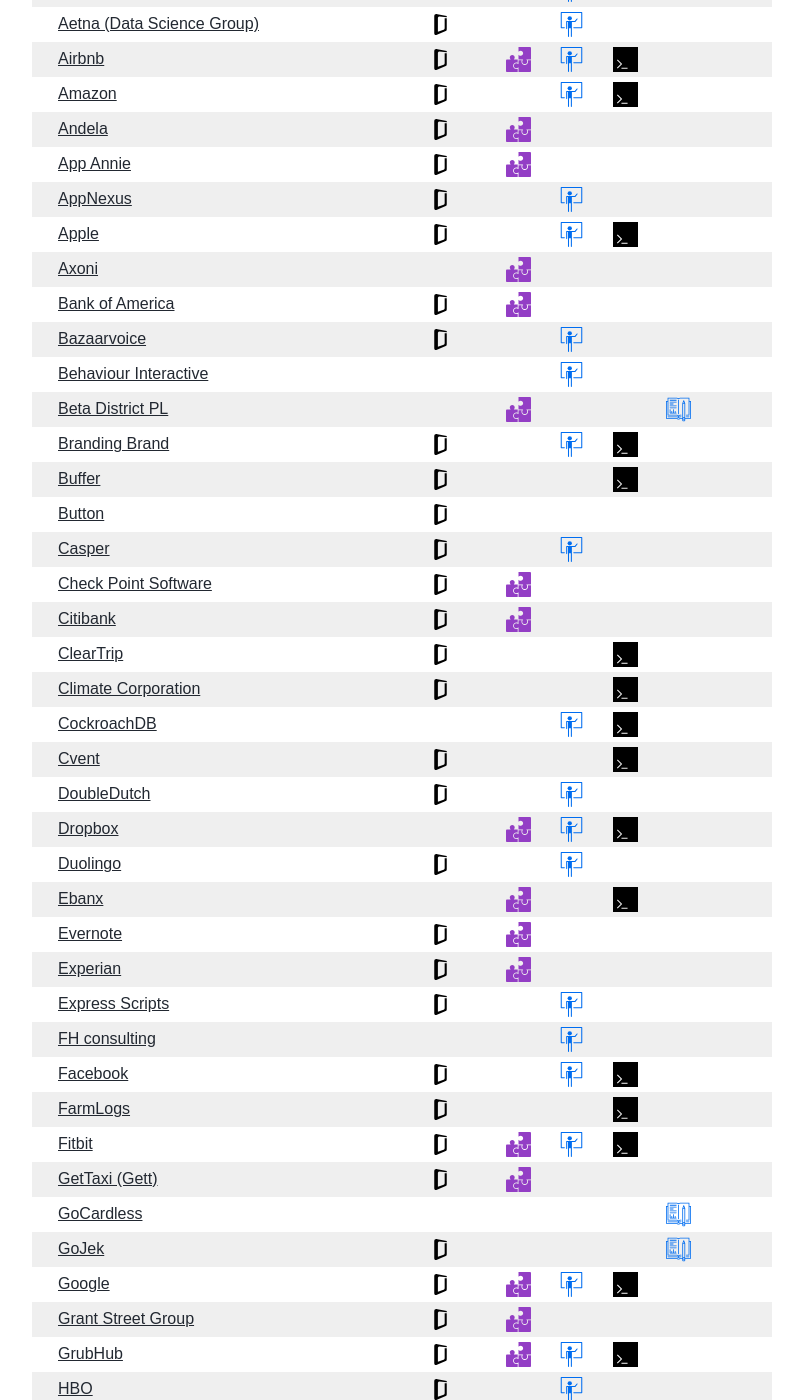
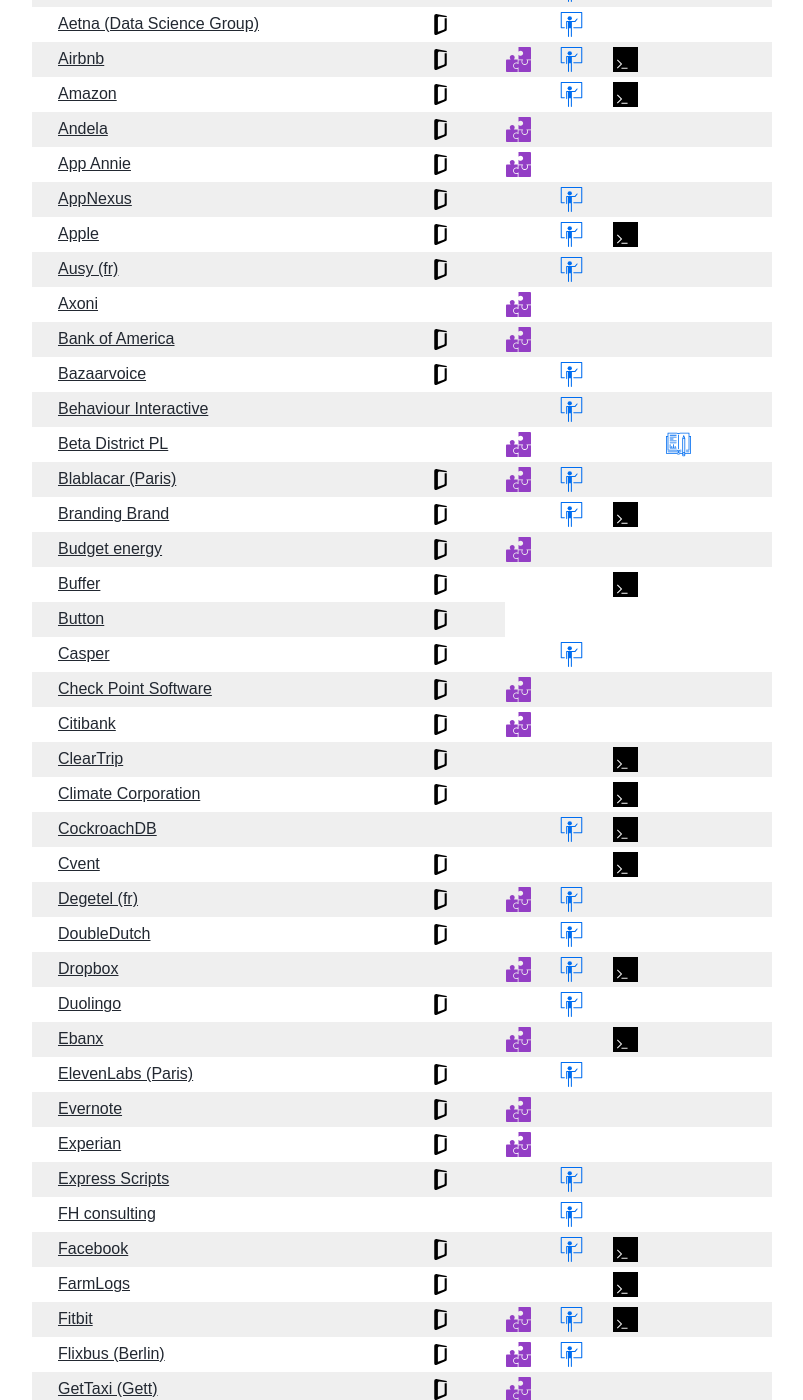
Before and after one commit to cheesesashimi/theywhiteboardedme, a Jekyll site: the page built from pages/companies-that-whiteboard.md, in a window 1280 px wide and 1400 px high, scrolled down 303 px. Shown: the whole window, without its empty margins (238-1041 px from the left). Built offline with Jekyll 4.4.1, drawn with Linux system fonts in a browser that asks for light colours; some of the changed text lies outside the part shown.

Commit message:
add Europeans companies (#21)

```diff
--- a/_data/companies_that_whiteboard.yml
+++ b/_data/companies_that_whiteboard.yml
@@ -675,3 +675,64 @@
   - whiteboarding
   - live_coding
   - code_review
+
+- name: "LinkValue (Paris)"
+  url: "https://link-value.fr/fr"
+  glassdoor: "https://www.glassdoor.fr/Pr%C3%A9sentation/Travailler-chez-LinkValue-EI_IE1574505.16,25.htm"
+  interview_types:
+  - whiteboarding
+
+- name: "ElevenLabs (Paris)"
+  url: "https://eleven-labs.com/"
+  glassdoor: "https://www.glassdoor.fr/Avis/Eleven-Labs-Avis-E1062804.htm"
+  interview_types:
+  - whiteboarding
+
+- name: "Orange (fr)"
+  url: "https://www.orange.fr/portail"
+  glassdoor: "https://www.glassdoor.fr/Avis/Orange-Avis-E4075.htm"
+  interview_types:
+  - whiteboarding
+
+- name: "Ausy (fr)"
+  url: "https://www.ausy.com"
+  glassdoor: "https://www.glassdoor.com/Reviews/Ausy-Reviews-E216103.htm"
+  interview_types:
+  - whiteboarding
+
+- name: "Degetel (fr)"
+  url: "http://www.degetel.com/"
+  glassdoor: "https://www.glassdoor.com/Reviews/Degetel-Reviews-E774564.htm"
+  interview_types:
+  - whiteboarding
+  - online_coding_challenge
+
+- name: "Blablacar (Paris)"
+  url: "https://www.blablacar.com"
+  glassdoor: "https://www.glassdoor.com/Reviews/BlaBlaCar-Reviews-E840434.htm"
+  interview_types:
+  - whiteboarding
+  - online_coding_challenge
+
+- name: "UrbanLinker (Paris)"
+  url: "https://www.urbanlinker.com/welcome"
+  interview_types:
+  - whiteboarding
+
+- name: "X2i (fr)"
+  url: "http://www.x2i.fr"
+  interview_types:
+  - whiteboarding
+
+- name: "Budget energy"
+  url: "https://budgetenergy.co.uk/"
+  glassdoor: "https://www.glassdoor.co.in/Overview/Working-at-Budget-Energy-EI_IE1173533.11,24.htm"
+  interview_types:
+  - online_coding_challenge
+
+- name: "Flixbus (Berlin)"
+  url: "https://www.flixbus.com/"
+  glassdoor: "https://www.glassdoor.com/Reviews/FlixBus-Reviews-E976463_P3.htm"
+  interview_types:
+  - whiteboarding
+  - online_coding_challenge
```
